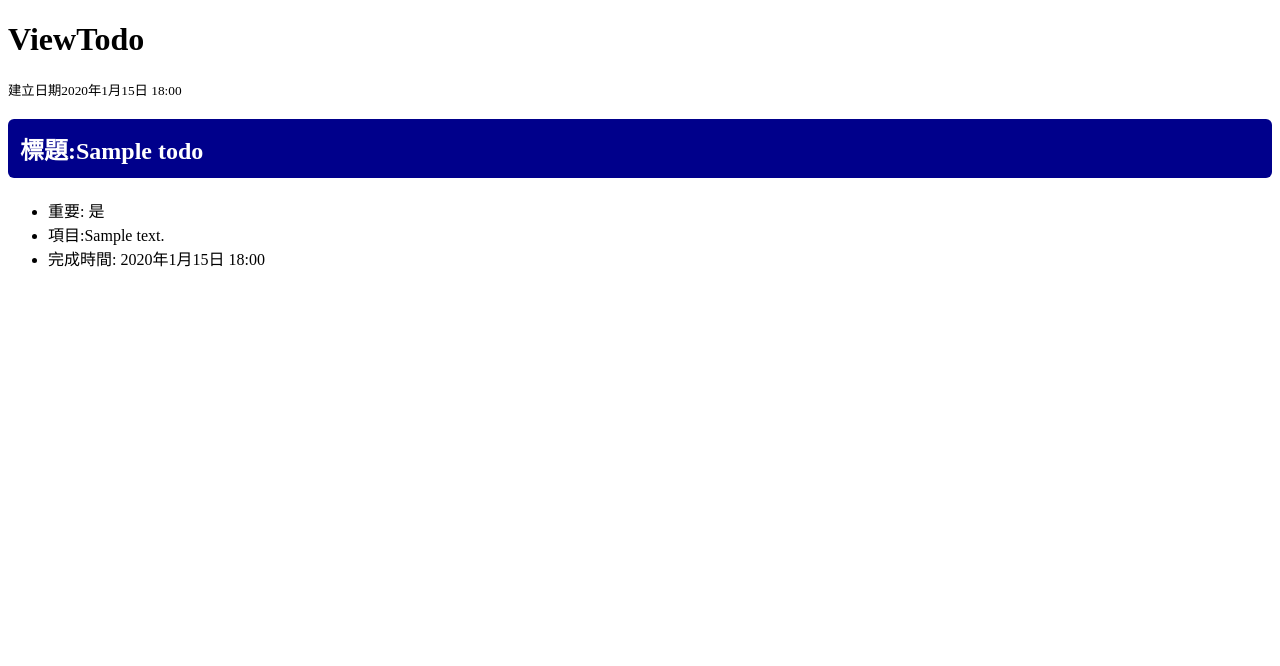
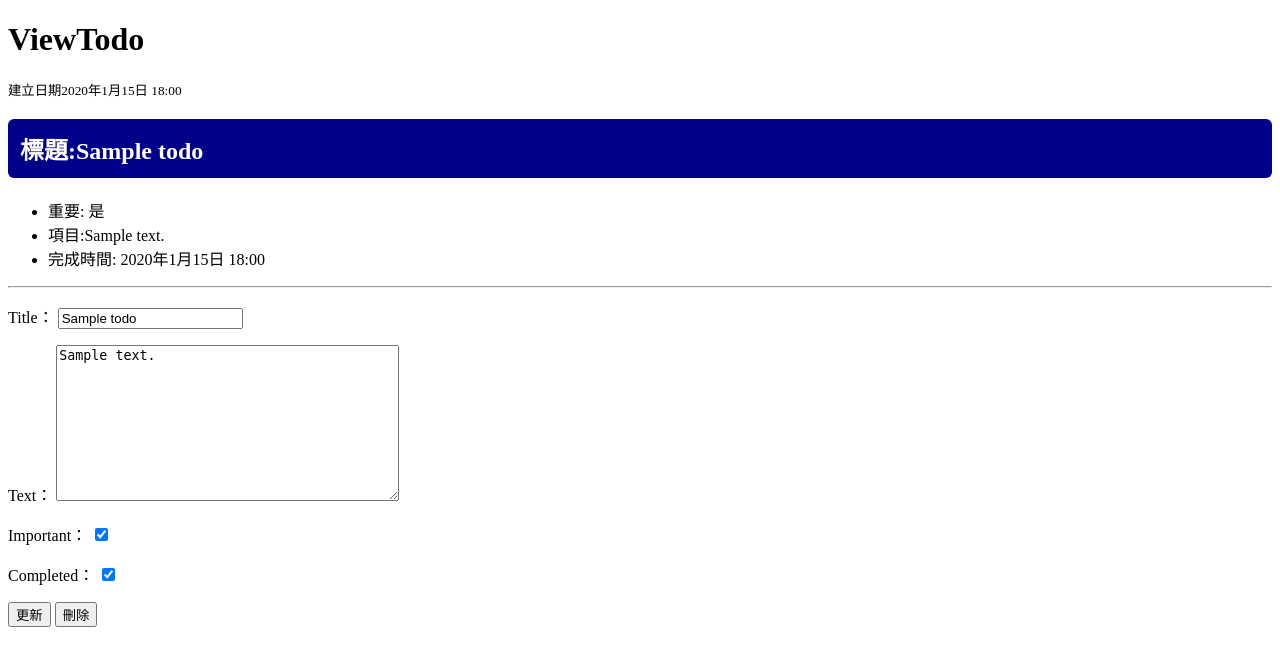
Before and after one commit to alexzalox/django-todolist, a Django app: page /view/1 in a window 1280 px wide. Shown: the part 32-698 px from the top of the page. Run offline with Django 4.2, Linux system fonts and the light colour scheme; tables that the repository leaves empty hold one stand-in row (values such as "Sample post").

Commit message:
完成修改跟刪除

```diff
--- a/todo/forms.py
+++ b/todo/forms.py
@@ -6,4 +6,4 @@ class TodoForm(ModelForm):
     class Meta:
         model=Todo
         # fields='__all__'
-        fields=['important','title','text']
+        fields=['title','text','important','completed']
--- a/todo/models.py
+++ b/todo/models.py
@@ -10,7 +10,7 @@ class Todo(models.Model):
     created=models.DateTimeField(auto_now_add=True)
     date_completed=models.DateTimeField(blank=True,null=True)
     important=models.BooleanField(default=False)
-
+    completed=models.BooleanField(default=False)
 
     user=models.ForeignKey(User,on_delete=models.CASCADE)
 
--- a/todo/templates/todo/createtodo.html
+++ b/todo/templates/todo/createtodo.html
@@ -12,6 +12,6 @@
     <button type="submit">建立</button>
 
 </form>
-
+{{message}}
 
 {% endblock %}
--- a/todo/templates/todo/viewtodo.html
+++ b/todo/templates/todo/viewtodo.html
@@ -31,5 +31,12 @@
         {% endif %}
     </li>
 </ul>
+<hr>
+<form action="" method="POST">
+    {% csrf_token %}
+    {{form.as_p}}
+    <input type="submit" name="update" value="更新">
+    <input type="submit" name="delete" value="刪除">
+</form>
 
 {% endblock %}
--- a/todo/views.py
+++ b/todo/views.py
@@ -1,23 +1,32 @@
+from email import message
 from django.shortcuts import redirect, render
 from django.shortcuts import get_object_or_404
 from .models import Todo
 from .forms import TodoForm
-
+from datetime import datetime
 
 def createtodo(request):
+    message=''
     form=TodoForm()
 
-    if request.method=='POST':
-        print(request.POST)
-        if request.user.is_authenticated:
-            form=TodoForm(request.POST)
-            todo=form.save(commit=False)
-            todo.user=request.user
-            todo.save()
+    try:
+        if request.method=='POST':
+            print(request.POST)
+            if request.user.is_authenticated:
+                form=TodoForm(request.POST)
+                todo=form.save(commit=False)
+                todo.user=request.user
+                todo.date_completed=datetime.now() if todo.completed else None
+                todo.save()
 
-            return redirect('todo')
+                return redirect('todo')
 
-    return render(request,'./todo/createtodo.html',{'form':form})
+    except Exception as e:
+        print(e)
+        message='資料輸入錯誤，請重新輸入'
+
+    return render(request,'./todo/createtodo.html',{'form':form, 'message':message})
+
 
 # Create your views here.
 def todo(request):
@@ -31,7 +40,29 @@ def todo(request):
 def viewtodo(request,id):
     try:
         todo = Todo.objects.get(id=id)
-        return render(request,'./todo/viewtodo.html', {'todo':todo})
+
+        if request.method=='GET':
+            form=TodoForm(instance=todo)
+
+        elif request.method=='POST':
+            print(request.POST)
+            # 更新
+            if request.POST.get('update'):
+                # 將POST回傳值填入todo，產生form表單
+                form=TodoForm(request.POST, instance=todo)
+                if form.is_valid():
+                    # 資料暫存
+                    todo=form.save(commit=False)
+                    # 更新完成日期
+                    todo.date_completed=datetime.now() if todo.completed else None
+                    # 更新資料
+                    form.save()
+            # 刪除之後馬上回首頁
+            elif request.POST.get('delete'):
+                todo.delete()
+                return redirect('todo')
+
+        return render(request,'./todo/viewtodo.html', {'todo':todo,'form':form})
     except Exception as e:
         print(e)
 
```
Also changed, not shown: todo/templates/todo/todo.html (+8 -1 lines), todo/migrations/0005_todo_completed.py (added).
